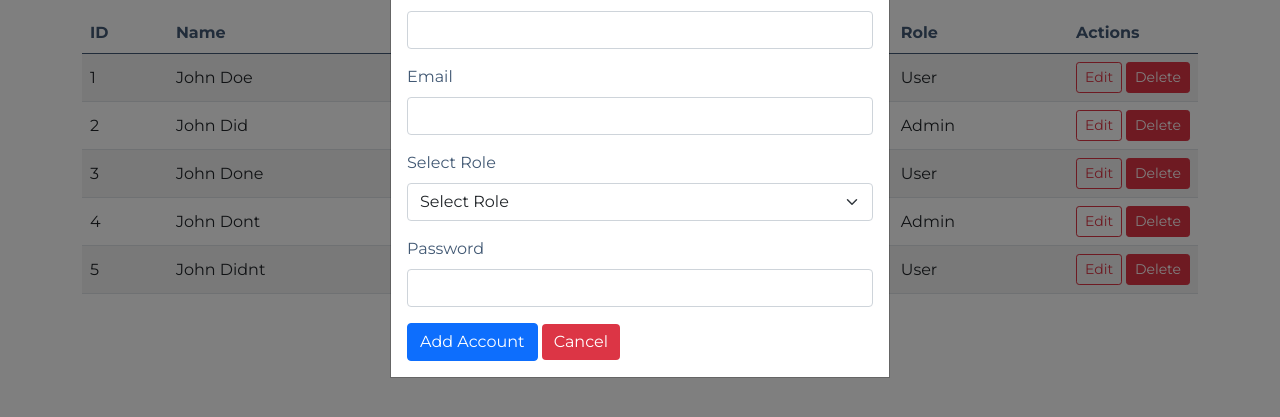
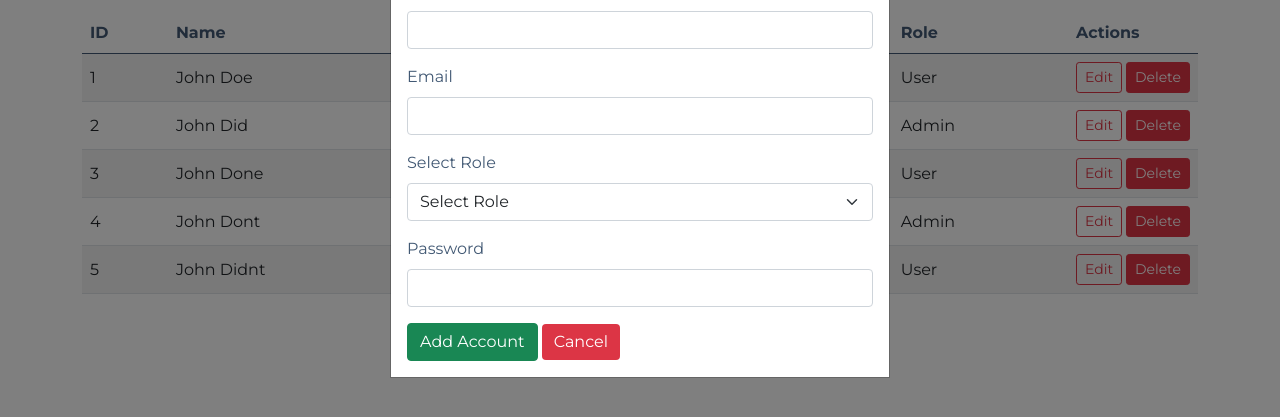
Before and after one commit to angiealba/alayansui, a PHP site: page /superadmin/superadmin.php in a window 1280 px wide, after a click on "Add Account". Shown: the part 282-699 px from the top of the page. Run offline with PHP 8.4, Linux system fonts and the light colour scheme.

Commit message:
Update superadmin.php
button colors

```diff
--- a/superadmin/superadmin.php
+++ b/superadmin/superadmin.php
@@ -129,7 +129,7 @@
                                 <label for="userPassword" class="form-label">Password</label>
                                 <input type="password" class="form-control" id="userPassword" required>
                             </div>
-                            <button type="submit" class="btn btn-primary">Add Account</button>
+                            <button type="submit" class="btn btn-success">Add Account</button>
                             <button type="button" class="btn btn-cancel" data-bs-dismiss="modal">Cancel</button>
                         </form>
                     </div>
@@ -234,8 +234,8 @@
                 </form>
             </div>
             <div class="modal-footer">
-                    <button type="button" class="btn btn-secondary" data-bs-dismiss="modal">Close</button>
-                    <button type="button" class="btn btn-outline-danger">Save Changes</button>
+                    <button type="button" class="btn btn-cancel" data-bs-dismiss="modal">Close</button>
+                    <button type="button" class="btn btn-success">Save Changes</button>
             </div>
         </div>
     </div>
```
